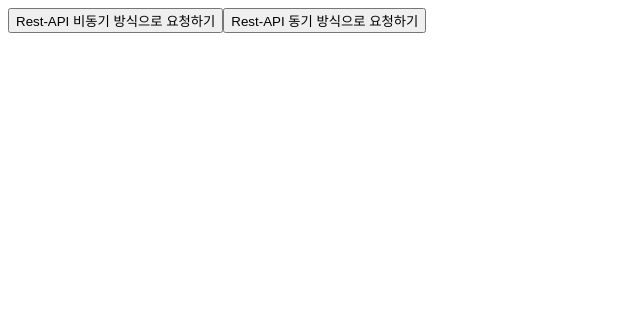
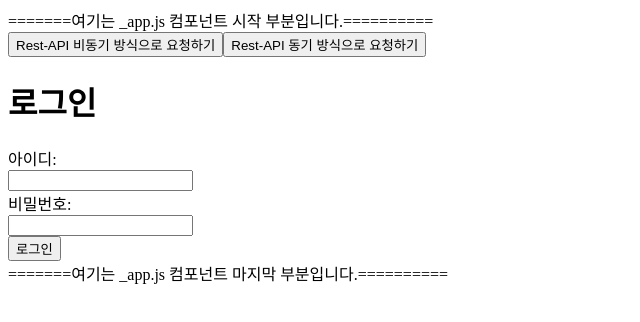
Before and after one commit to kim-jingyu/frontend, a Next.js app: page /04-01-rest-get in a window 1280 px wide. Shown: the top 322 px of the page, without its empty margins (0-640 px from the left). Built offline with nearby package versions, Linux system fonts and the light colour scheme.

Commit message:
feat(class): _app.js는 모든 파일의 공통 설정 페이지이다.

```diff
--- a/pages/04-01-rest-get/index.js
+++ b/pages/04-01-rest-get/index.js
@@ -1,5 +1,6 @@
 import axios from "axios"
 import { useState } from "react"
+import Login from '../02-03-signup-state'
 
 export default function RestGetPage() {
 
@@ -28,11 +29,12 @@ export default function RestGetPage() {
         <>
             {/* 비동기 버튼 */}
             <button onClick={onClickAsync}>Rest-API 비동기 방식으로 요청하기</button>
-
             {/* 동기 버튼 */}
             <button onClick={onClickSync}>Rest-API 동기 방식으로 요청하기</button>
+            <div>{title}</div>
 
-            <div>{title}</div>
+            {/* 컴포넌트 조립 방식 */}
+            <Login></Login>
         </>
 
     )
--- a/pages/_app.js
+++ b/pages/_app.js
@@ -1,17 +1,24 @@
-// 세팅하기
+// 모든 파일 공통 세팅하기
 import { ApolloProvider, ApolloClient, InMemoryCache } from '@apollo/client'
 
 export default function App({ Component, pageProps }) {
 
+  // graphql 세팅
   const client = new ApolloClient({
     // API 있는 위치를 모든 페이지에 알려주기 위해 세팅
     uri: "http://practice.codebootcamp.co.kr/graphql",
-    cache: new InMemoryCache()
+    cache: new InMemoryCache()  // 나중에 꺼내서 쓰기 위해 컴퓨터의 메모리에 백엔드에서 받아온 데이터 임시로 저장
   })
 
   return(
-    <ApolloProvider client={client}>
-      <Component {...pageProps} />
-    </ApolloProvider>
+    <div>
+      <div>=======여기는 _app.js 컴포넌트 시작 부분입니다.==========</div>
+      {/* ApolloProvider -> 이 컴포넌트에서 client graphql 세팅을 사용할 수 있게 전달해준다. */}
+      <ApolloProvider client={client}>
+        {/* 각 페이지 컴포넌트 */}
+        <Component {...pageProps} />
+      </ApolloProvider>
+      <div>=======여기는 _app.js 컴포넌트 마지막 부분입니다.==========</div>
+    </div>
   )
 }
```
